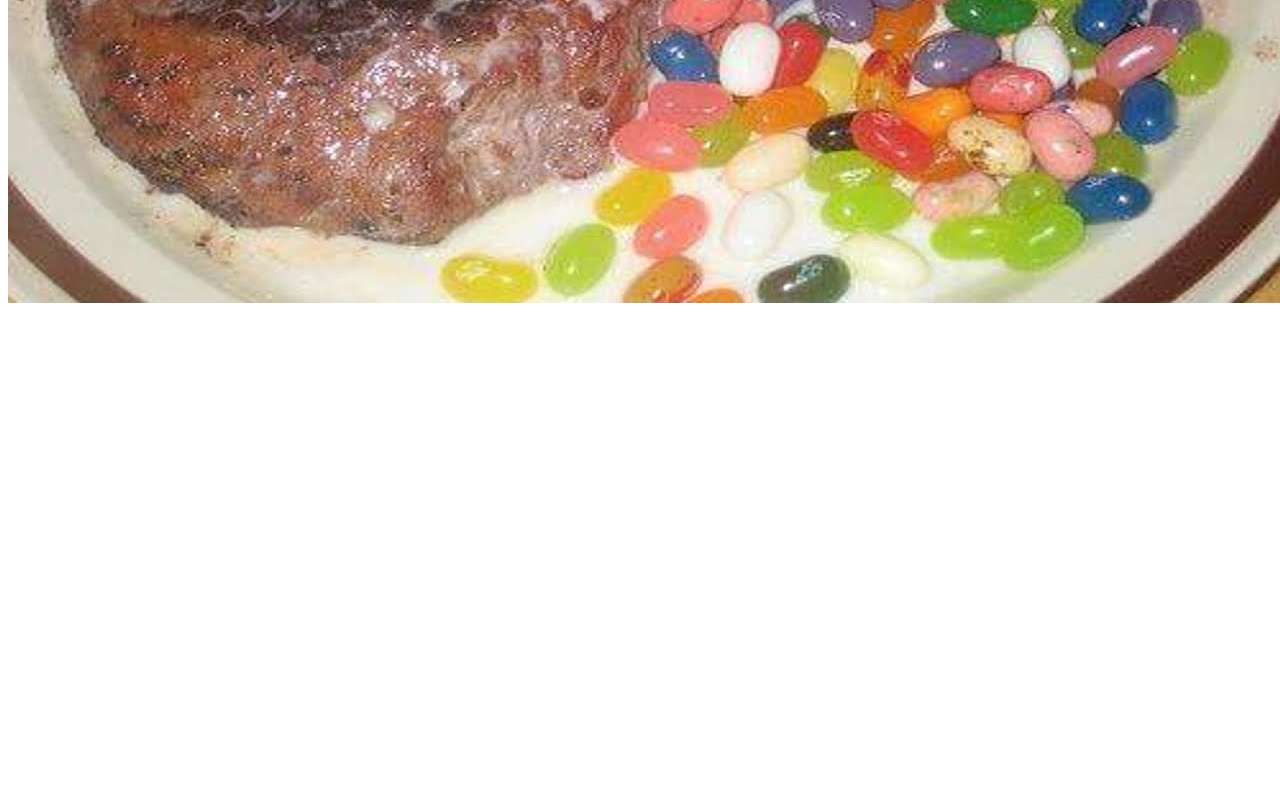
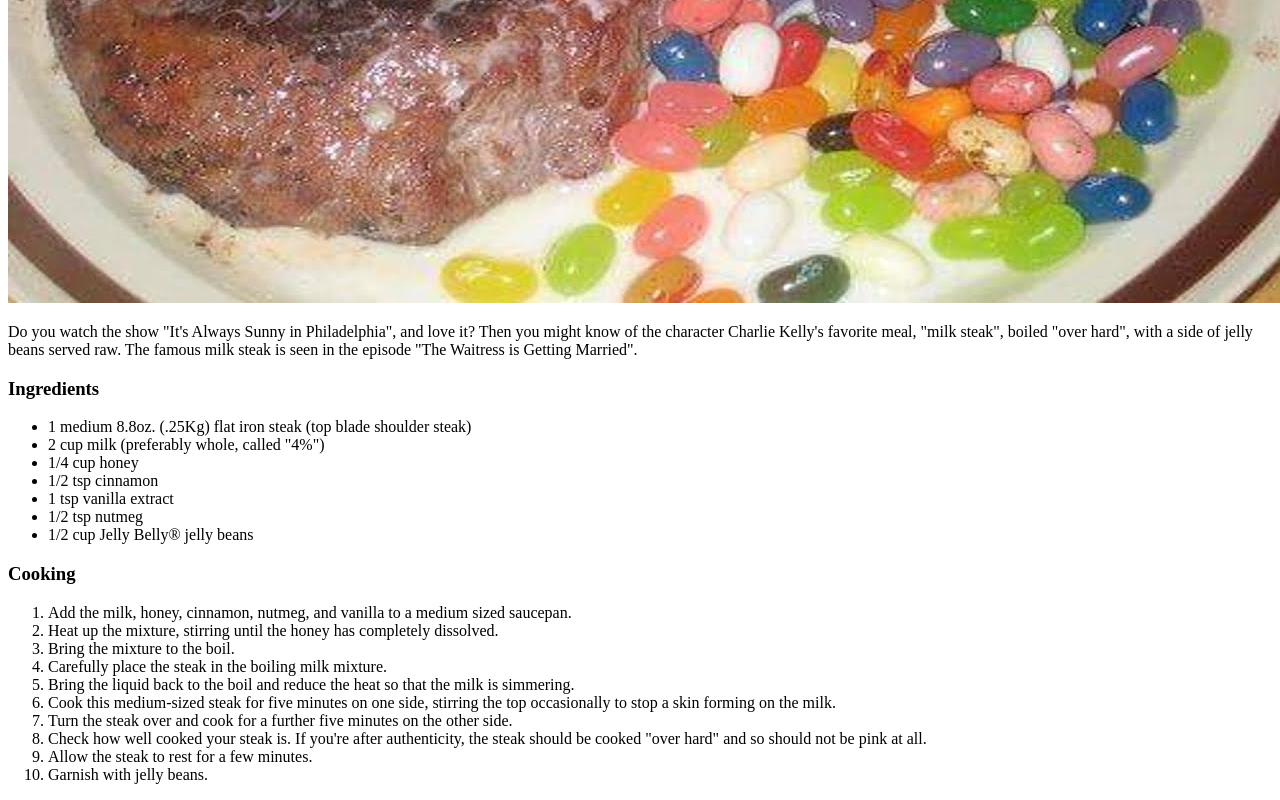
Before and after one commit to princelle/odin-recipes, a plain HTML site: page pages/milk-steak.html in a window 1280 px wide. Shown: the part 497-1297 px from the top of the page. Before the commit the page ends 812 px from the top, so only its background shows below. Drawn offline with Linux system fonts and the light colour scheme.

Commit message:
add content to pages

```diff
--- a/pages/milk-steak.html
+++ b/pages/milk-steak.html
@@ -1,13 +1,49 @@
 <!DOCTYPE html>
 <html lang="en">
+
 <head>
     <meta charset="UTF-8">
     <meta http-equiv="X-UA-Compatible" content="IE=edge">
     <meta name="viewport" content="width=device-width, initial-scale=1.0">
     <title>Please no more</title>
 </head>
+
 <body>
     <h1>Milk Steak food of the gods</h1>
     <img src="../images/milk-steak.jpg" alt="">
+    <p>Do you watch the show "It's Always Sunny in Philadelphia", and love it? Then you might know of the character
+        Charlie Kelly's favorite meal, "milk steak", boiled "over hard", with a side of jelly beans served raw. The
+        famous milk steak is seen in the episode "The Waitress is Getting Married".
+    </p>
+    <h3>Ingredients</h3>
+    <ul>
+        <li>1 medium 8.8oz. (.25Kg) flat iron steak (top blade shoulder steak)</li>
+        <li>2 cup milk (preferably whole, called "4%")</li>
+        <li>1/4 cup honey</li>
+        <li>1/2 tsp cinnamon</li>
+        <li>1 tsp vanilla extract</li>
+        <li>1/2 tsp nutmeg</li>
+        <li>1/2 cup Jelly Belly® jelly beans</li>
+    </ul>
+    <h3>Cooking</h3>
+    <ol>
+        <li>Add the milk, honey, cinnamon, nutmeg, and vanilla to a medium sized saucepan.</li>
+        <li>
+            Heat up the mixture, stirring until the honey has completely dissolved.</li>
+        <li>Bring the mixture to the boil.</li>
+        <li>
+            Carefully place the steak in the boiling milk mixture.</li>
+        <li>Bring the liquid back to the boil and reduce the heat so that the milk is simmering.</li>
+        <li>Cook this medium-sized steak for five minutes on one side, stirring the top occasionally to stop a skin
+            forming on the milk.
+        </li>
+        <li>Turn the steak over and cook for a further five minutes on the other side.</li>
+        <li>Check how well cooked your steak is. If you're after authenticity, the steak should be cooked "over hard"
+            and so should not be pink at all.</li>
+        <li>Allow the steak to rest for a few minutes.</li>
+        <li>Garnish with jelly beans.</li>
+    </ol>
+
 </body>
+
 </html>
```
Also changed, not shown: pages/banana-ham.html (+36 -0 lines), pages/jello-salad.html (+24 -0 lines).
